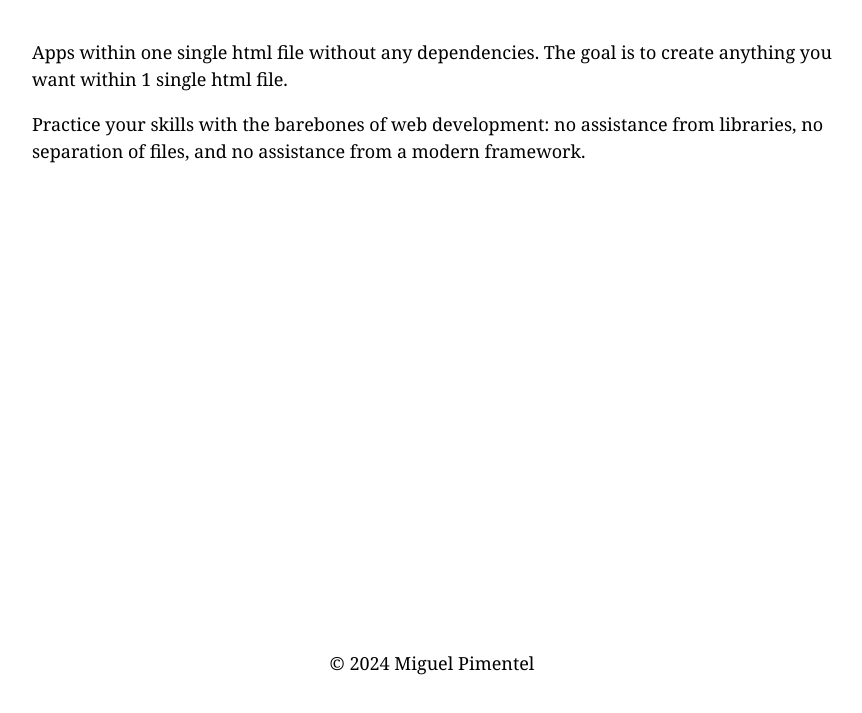
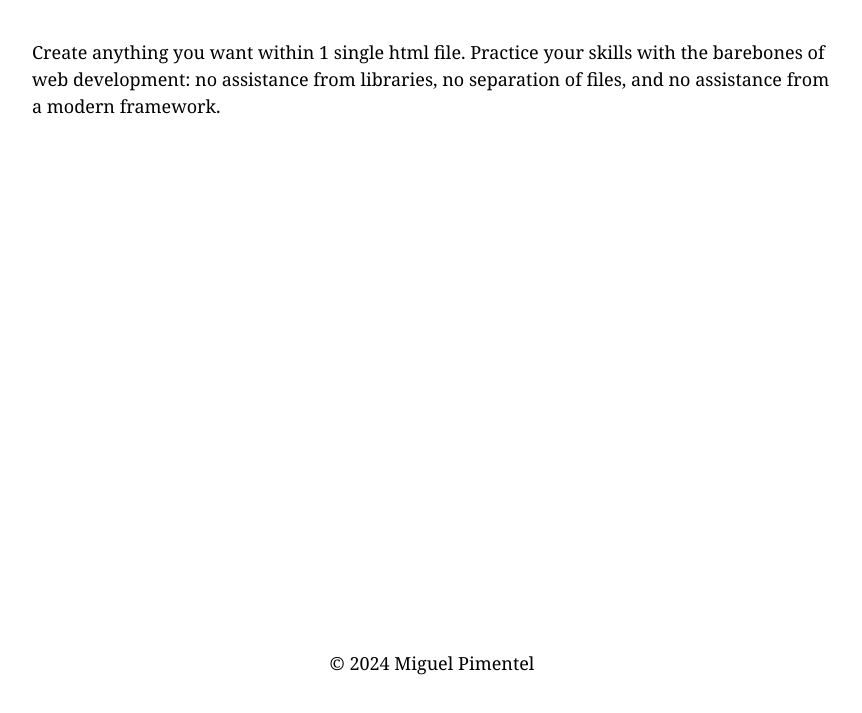
Before and after one commit to semanticdata/one-html-page-challenge, a plain HTML site: page index.html in a window 1280 px wide. Shown: the part 81-794 px from the top of the page, without its empty margins (208-1070 px from the left). Drawn offline with Linux system fonts and the light colour scheme.

Commit message:
update overall description

```diff
--- a/index.html
+++ b/index.html
@@ -2,8 +2,8 @@
 <html lang="en">
 
 <head>
-    <meta charset="UTF-8">
-    <meta name="viewport" content="width=device-width, initial-scale=1.0">
+    <meta charset="UTF-8" />
+    <meta name="viewport" content="width=device-width, initial-scale=1.0" />
     <title>One HTML Page Challenge | SemanticData</title>
     <meta name="description"
         content="Create anything you want within 1 single html file. Practice your skills with the barebones of web development: no assistance from libraries, no separation of files, and no assistance from a modern framework." />
@@ -14,7 +14,7 @@
             --txt-color: #000;
             --txt-color-dark: #fff;
             --primaryColor: #7134ff;
-            --font-family: Georgia, 'Times New Roman', serif;
+            --font-family: Georgia, "Times New Roman", serif;
             --container-width: 50rem;
         }
 
@@ -54,16 +54,16 @@
 </head>
 
 <body>
-
     <header>
         <h1>One HTML Page Challenge</h1>
     </header>
 
     <main>
-        <p>Apps within one single html file without any dependencies. The goal is to create anything you want within 1
-            single html file.</p>
-        <p>Practice your skills with the barebones of web development: no assistance from libraries, no separation of
-            files, and no assistance from a modern framework.</p>
+        <p>
+            Create anything you want within 1 single html file. Practice your skills
+            with the barebones of web development: no assistance from libraries, no
+            separation of files, and no assistance from a modern framework.
+        </p>
     </main>
 
     <footer>
```
Also changed, not shown: README.md.
